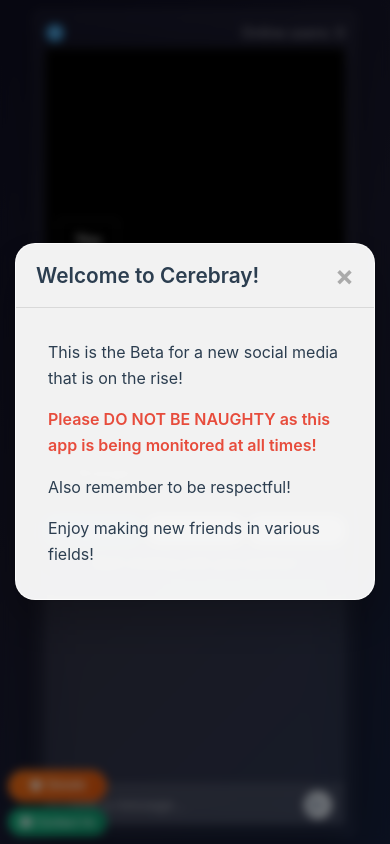
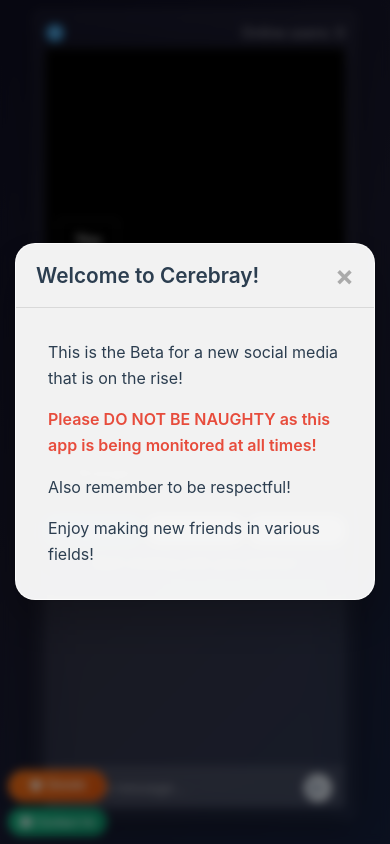
Before and after one commit to kingwiss/new-chat, a website: page index.html in a window 390 px wide. Drawn offline with nearby package versions, Linux system fonts and the light colour scheme; no server answers.

Commit message:
Fix mobile chat input visibility by adjusting container height and margins

```diff
--- a/styles.css
+++ b/styles.css
@@ -1006,14 +1006,15 @@
 @media (max-width: 768px) {
     .main-content {
         padding: 10px;
-        height: calc(100vh - 20px);
+        height: calc(100vh - 80px);
+        margin-bottom: 20px;
     }
 
     .chat-container {
         width: 100%;
         max-width: none;
         margin: 0;
-        height: 100%;
+        height: calc(100% - 20px);
         position: relative;
         display: flex;
         flex-direction: column;
@@ -1035,6 +1036,7 @@
         border-top: 1px solid rgba(255, 255, 255, 0.2);
         z-index: 10;
         margin-top: auto;
+        flex-shrink: 0;
     }
 }
 
```
